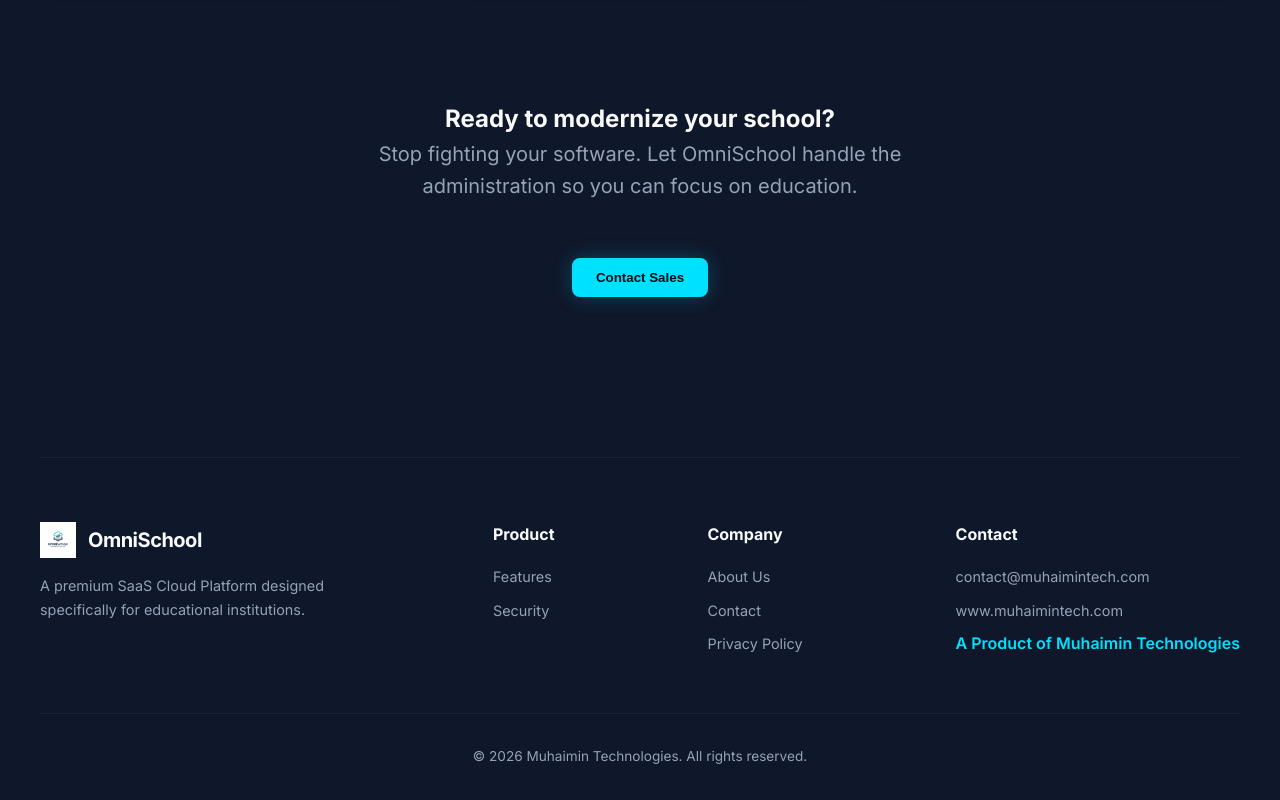
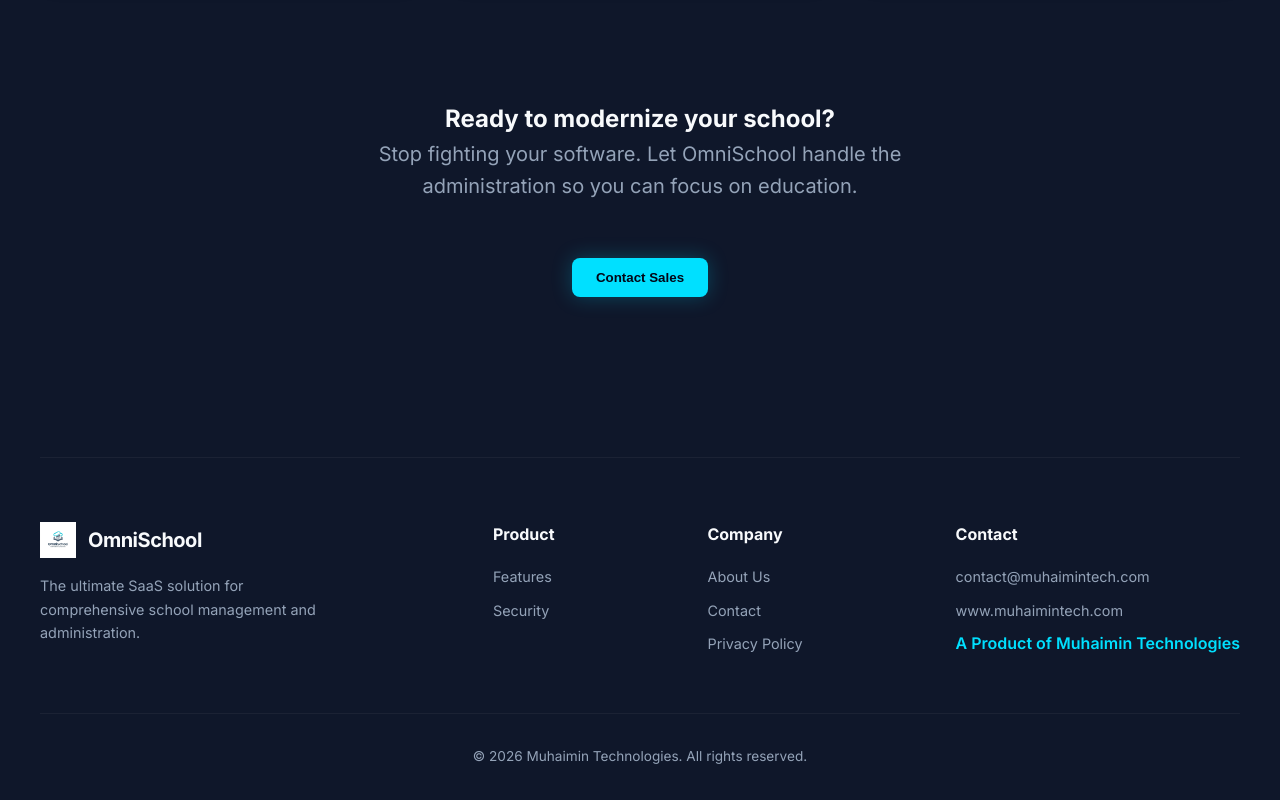
Before and after one commit to Khumee/omnischool-website, a React (Vite) app: page / in a window 1280 px wide. Shown: the part 3054-3854 px from the top of the page. Built offline with nearby package versions, Linux system fonts and the light colour scheme.

Commit message:
Update marketing text to emphasize School Management

```diff
--- a/index.html
+++ b/index.html
@@ -4,7 +4,7 @@
     <meta charset="UTF-8" />
     <link rel="icon" type="image/svg+xml" href="/favicon.svg" />
     <meta name="viewport" content="width=device-width, initial-scale=1.0" />
-    <title>OmniSchool | The Complete SaaS Platform for Modern Education</title>
+    <title>OmniSchool | The Ultimate SaaS Solution for School Management</title>
     <link href="https://fonts.googleapis.com/css2?family=Inter:wght@300;400;500;600;700;800&display=swap" rel="stylesheet">
     <link rel="stylesheet" href="https://cdn.jsdelivr.net/npm/bootstrap-icons@1.11.3/font/bootstrap-icons.min.css">
   </head>
--- a/src/App.jsx
+++ b/src/App.jsx
@@ -108,7 +108,7 @@
                       <img src="/logo.png" alt="OmniSchool Logo" className="nav-logo" />
                       <span>OmniSchool</span>
                   </div>
-                  <p>A premium SaaS Cloud Platform designed specifically for educational institutions.</p>
+                  <p>The ultimate SaaS solution for comprehensive school management and administration.</p>
               </div>
 
               <div className="footer-links">
```
